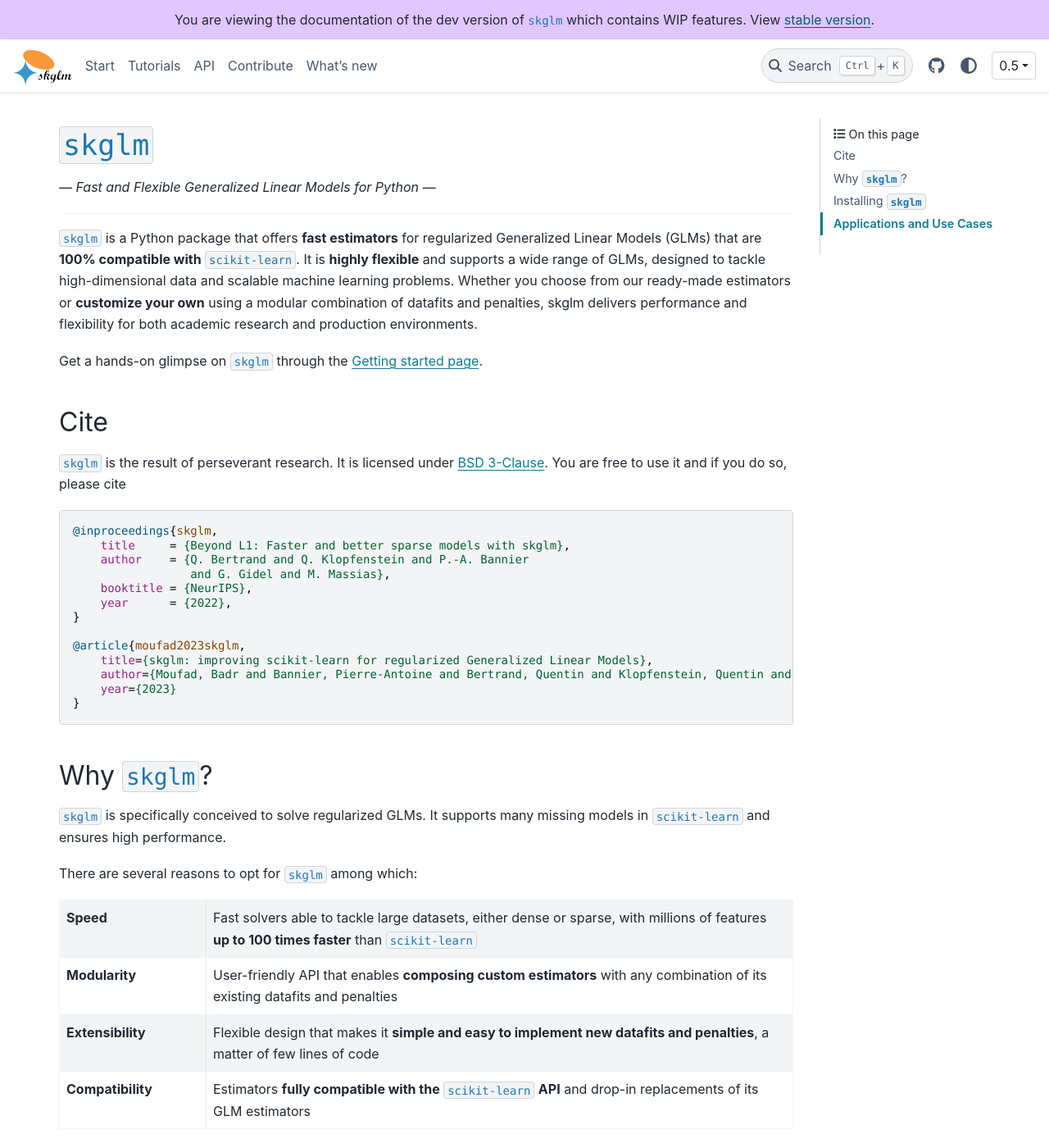
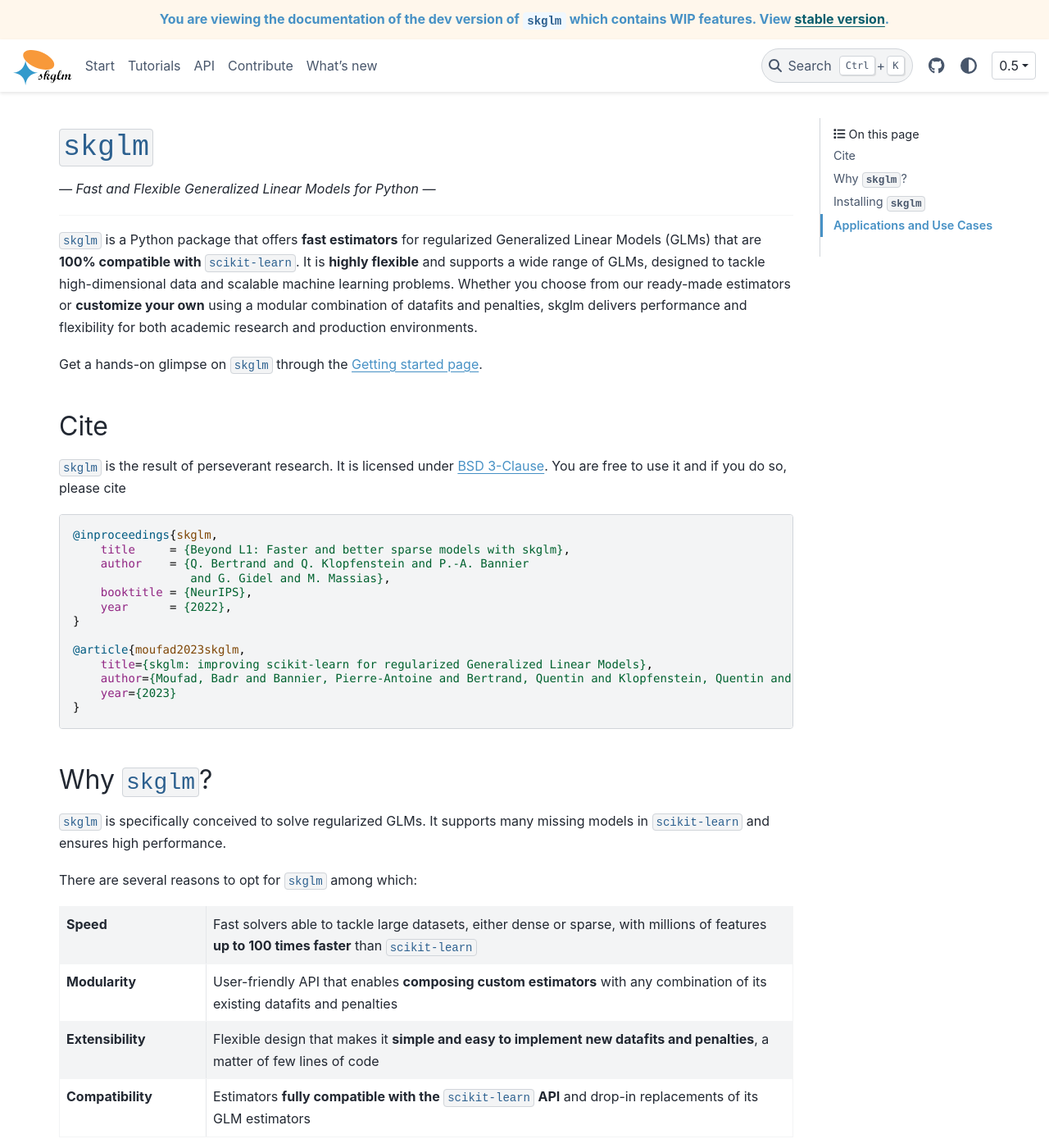
Before and after one commit to scikit-learn-contrib/skglm, a Sphinx documentation site: the page built from doc/index.rst, in a window 1280 px wide and 1400 px high. Shown: the whole window at 82% size. Built offline with Sphinx 7.4.7 and the PyData theme 0.15.4, drawn with Linux system fonts in a browser that asks for light colours; pages that are not in the unit, such as notebooks, are missing from menus; a script that is not in the unit is left out.

Commit message:
ensure links in stable version and change colors

```diff
--- a/doc/_static/style.css
+++ b/doc/_static/style.css
@@ -1,83 +1,63 @@
-:root {
-    /* Bootstrap / PyData colors */
-    --bs-primary: #ff7f0e;
-    /* dev = orange */
-    --bs-link-color: #1f77b4;
-    /* stable = blue links */
-    --bs-link-hover-color: #135b91;
-    /* darker hover */
-    --bs-body-color: #212529;
-    /* dark text */
-    --bs-body-bg: #ffffff;
-    /* white background */
-
-    /* Sphinx Design tokens */
-    --sd-color-primary: #ff7f0e;
-    --sd-color-secondary: #1f77b4;
-    --sd-color-success: #28a745;
-    --sd-color-info: #1f77b4;
-    --sd-color-warning: #f0b37e;
-    --sd-color-danger: #dc3545;
-    --sd-color-light: #f8f9fa;
-    --sd-color-muted: #6c757d;
-    --sd-color-dark: #212529;
-
-    --sd-color-primary-highlight: #e76f00;
-    --sd-color-secondary-highlight: #135b91;
-    --sd-color-success-highlight: #228e3b;
-    --sd-color-info-highlight: #135b91;
-    --sd-color-warning-highlight: #cc986b;
-    --sd-color-danger-highlight: #bb2d3b;
-    --sd-color-light-highlight: #d3d4d5;
-    --sd-color-muted-highlight: #5c636a;
-    --sd-color-dark-highlight: #1c1f23;
-
-    --sd-color-primary-text: #fff;
-    --sd-color-secondary-text: #fff;
-    --sd-color-success-text: #fff;
-    --sd-color-info-text: #fff;
-    --sd-color-warning-text: #212529;
-    --sd-color-danger-text: #fff;
-    --sd-color-light-text: #212529;
-    --sd-color-muted-text: #fff;
-    --sd-color-dark-text: #fff;
-
-    --sd-color-shadow: rgba(0, 0, 0, 0.15);
-    --sd-color-card-border: rgba(0, 0, 0, 0.125);
-    --sd-color-card-border-hover: #1f77b4;
-
-    --sd-color-card-background: transparent;
-    --sd-color-card-text: inherit;
-    --sd-color-card-header: transparent;
-    --sd-color-card-footer: transparent;
-
-    --sd-color-tabs-label-active: #1f77b4;
-    --sd-color-tabs-label-hover: #1f77b4;
-    --sd-color-tabs-label-inactive: hsl(0, 0%, 66%);
-    --sd-color-tabs-underline-active: #1f77b4;
-    --sd-color-tabs-underline-hover: rgba(178, 206, 245, 0.62);
-    --sd-color-tabs-underline-inactive: transparent;
-
-    --sd-color-tabs-overline: rgb(222, 222, 222);
-    --sd-color-tabs-underline: rgb(222, 222, 222);
-
-    --sd-fontsize-tabs-label: 1rem;
-    --sd-fontsize-dropdown-title: 1rem;
-    --sd-fontweight-dropdown-title: 700;
-}
-
-/* Remove default Pygments color for inline code (literal blocks) */
-code,
-.highlight .n,
-.highlight .nf,
-.highlight .nn,
-.highlight .nt,
-.highlight .nb {
-    color: #1f77b4 !important;
-    /* or #ff7f0e if you want orange instead */
-}
-
-
+/* Math formula centering */
 div.math mjx-container {
     text-align: center;
 }
+
+/* Define primary colors */
+:root {
+    --pst-color-primary: #4791c5;
+    /* skglm blue */
+    --pst-color-secondary: #ec9b4c;
+    /* skglm orange */
+    --pst-color-link: var(--pst-color-primary);
+    --pst-color-link-hover: #336b96;
+    /* darker blue on hover */
+    --pst-color-inline-code: #2c608f;
+    /* deep blue for code */
+    --pst-color-inline-code-background: #f0f8ff;
+    /* very pale blue */
+    --pst-color-announcement-background: #fff7ec;
+    /* soft orange */
+    --pst-color-announcement-text: var(--pst-color-primary);
+}
+
+/* Light theme overrides */
+html[data-theme="light"] {
+    --pst-color-primary: #4791c5;
+    --pst-color-secondary: #ec9b4c;
+    --pst-color-link: var(--pst-color-primary);
+    --pst-color-link-hover: #336b96;
+    --pst-color-inline-code: #2c608f;
+    --pst-color-inline-code-background: #f0f8ff;
+    --pst-color-announcement-background: #fff7ec;
+    --pst-color-secondary-bg: #fff7ec;
+}
+
+/* Dark theme overrides */
+html[data-theme="dark"] {
+    --pst-color-primary: #79b8e6;
+    --pst-color-secondary: #ec9b4c;
+    --pst-color-link: var(--pst-color-primary);
+    --pst-color-link-hover: #a1cbe9;
+    --pst-color-inline-code: #79b8e6;
+    --pst-color-inline-code-background: #2e2e2e;
+    --pst-color-announcement-background: #2e2e2e;
+    --pst-color-secondary-bg: #383838;
+}
+
+/* Inline code styling */
+code {
+    color: var(--pst-color-inline-code);
+    background-color: var(--pst-color-inline-code-background);
+    padding: 0.2em 0.4em;
+    border-radius: 4px;
+    font-family: monospace;
+}
+
+/* Announcement banner styling */
+.bd-header-announcement {
+    background-color: var(--pst-color-secondary-bg) !important;
+    color: var(--pst-color-primary) !important;
+    font-weight: bold;
+    text-align: center;
+}
--- a/doc/_static/switcher.json
+++ b/doc/_static/switcher.json
@@ -2,12 +2,12 @@
     {
         "version": "0.3.1",
         "name": "0.3.1",
-        "url": "/skglm/stable/"
+        "url": "https://contrib.scikit-learn.org/skglm/stable/"
     },
     {
         "version": "dev",
         "name": "0.5",
-        "url": "/skglm/",
+        "url": "https://contrib.scikit-learn.org/skglm/",
         "preferred": true
     }
 ]
--- a/doc/conf.py
+++ b/doc/conf.py
@@ -77,7 +77,7 @@
     "amsmath"
 ]
 # generate autosummary even if no references
-autosummary_generate = True
+autosummary_generate = False
 
 templates_path = ['_templates']
 
```
